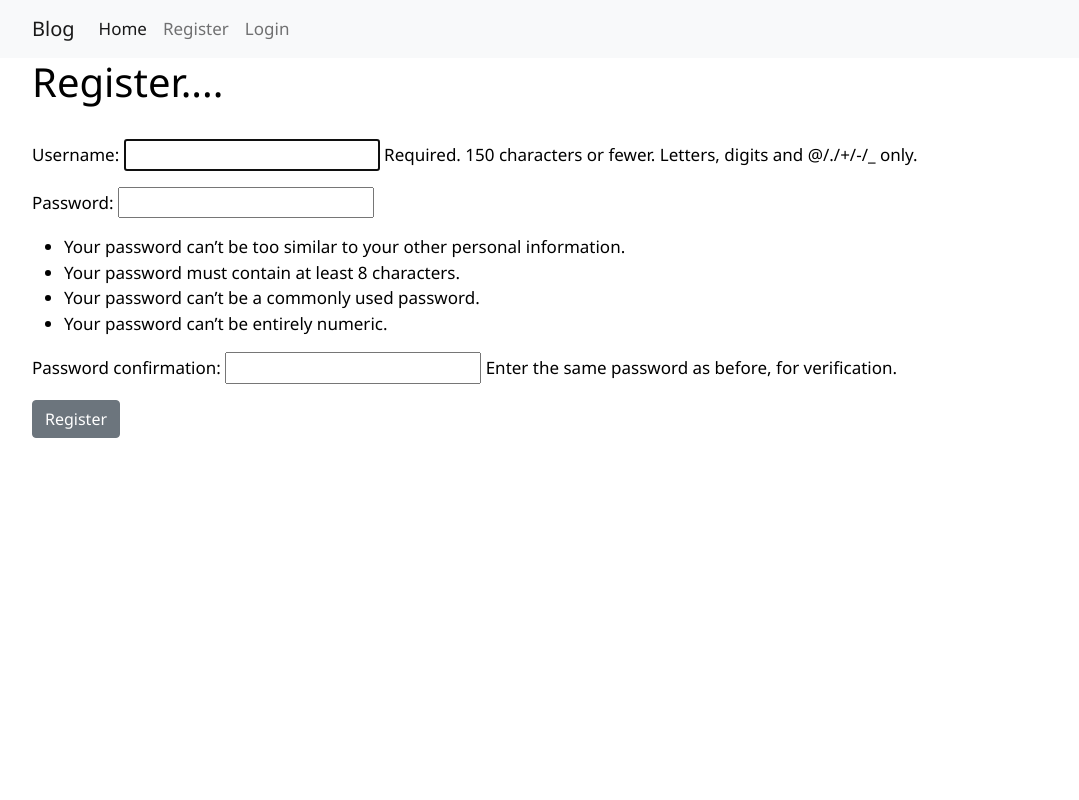
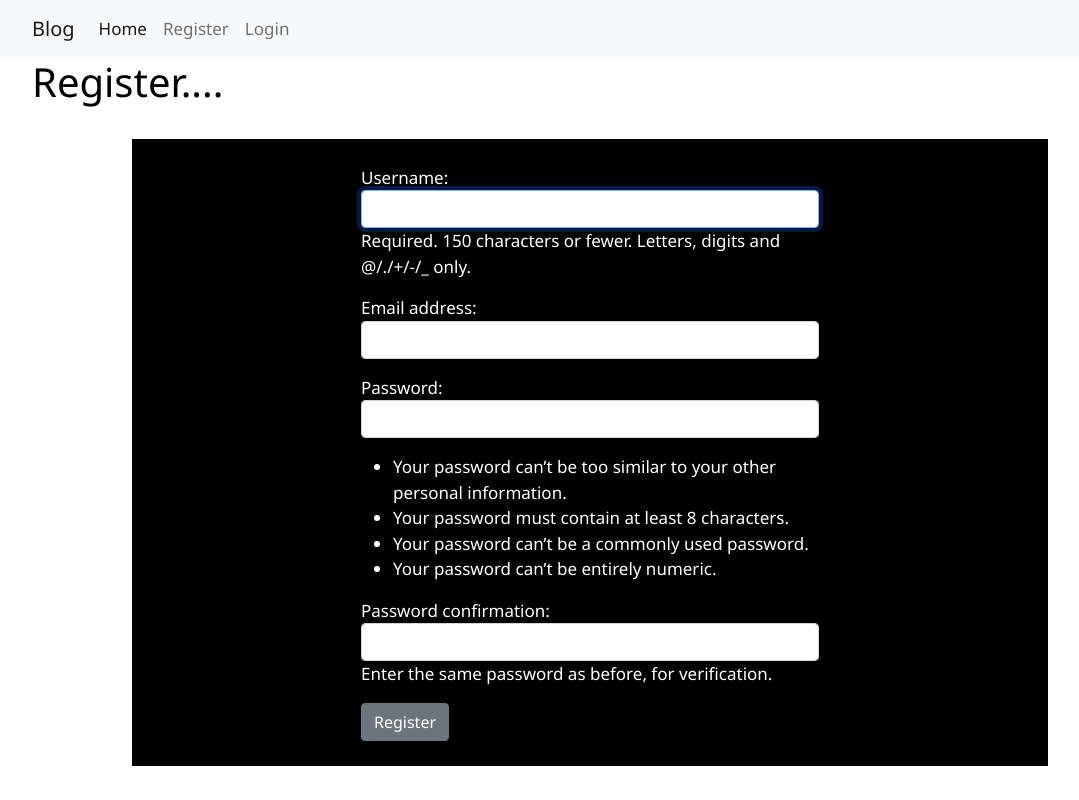
Before and after one commit to Ayikanying-ux/blog.app, a Django app: page /register/register/ in a window 1280 px wide. Shown: the whole page, without its empty margins (50-1129 px from the left). Run offline with Django 3.2, Linux system fonts and the light colour scheme; parts of the project's set-up code (start-up, migrations or seed data) failed here and were passed over.

Commit message:
working on user registration form

```diff
--- a/posts/templates/base/layout.html
+++ b/posts/templates/base/layout.html
@@ -30,6 +30,14 @@
       .home .title{
           text-align: center;
       }
+      form {
+          width: 50%;
+          margin: auto;
+      }
+      .register{
+          background-color: #000;
+          color: #fff;
+          margin: 0 100px;
   </style>
   <body>
     <nav class="navbar navbar-expand-lg navbar-light bg-light">
--- /dev/null
+++ b/registers/forms.py
@@ -0,0 +1,19 @@
+from django import forms
+from django.contrib.auth.forms import UserCreationForm
+from django.contrib.auth.models import User
+
+class UserRegisterView(UserCreationForm):
+    class Meta:
+        model = User
+        fields = ['username', 'email', 'password1', 'password2']
+
+        widgets = {
+            'email': forms.EmailInput(attrs={'class': 'form-control'}),
+        }
+
+    def __init__(self, *args, **kwargs):
+        super(UserRegisterView, self).__init__(*args, **kwargs)
+
+        self.fields['username'].widget.attrs['class'] = 'form-control'
+        self.fields['password1'].widget.attrs['class'] = 'form-control'
+        self.fields['password2'].widget.attrs['class'] = 'form-control'
--- a/registers/templates/registration/register.html
+++ b/registers/templates/registration/register.html
@@ -5,14 +5,14 @@
                 <h1>Register....</h1>
             </div>
             <br>
-            <div class="register">
+            <div class="register"> <br>
                 <div class="form-group">
                     <form action="" method="POST">
                         {% csrf_token %}
                         {{ form.as_p }}
                         <button class="btn btn-secondary">Register</button>
                     </form>
-                </div>
+                </div><br>
             </div>
         </div>
     {% endblock %}
--- a/registers/urls.py
+++ b/registers/urls.py
@@ -1,6 +1,6 @@
 from django.urls import path
-from .views import UserRegisterView
+from . import views
 
 urlpatterns = [
-    path('register/', UserRegisterView.as_view(), name='register'),
+    path('register/', views.CreateUser, name='register'),
 ]
--- a/registers/views.py
+++ b/registers/views.py
@@ -1,10 +1,16 @@
 from django.shortcuts import render
-from django.views import generic
+from .forms import UserRegisterView
 from django.contrib.auth.forms import UserCreationForm
-from django.urls import reverse_lazy
+
 
 # Create your views here.
-class UserRegisterView(generic.CreateView):
-    form_class = UserCreationForm
-    template_name = "registration/register.html"
-    success_url = reverse_lazy("login")
+def CreateUser(request):
+    form = UserRegisterView()
+    if request.method == "POST":
+        form = UserRegisterView(request.POST)
+        if form.is_valid:
+            form.save()
+
+
+    context = {"form": form}
+    return render(request, 'registration/register.html', context)
```
Also changed, not shown: db.sqlite3.
